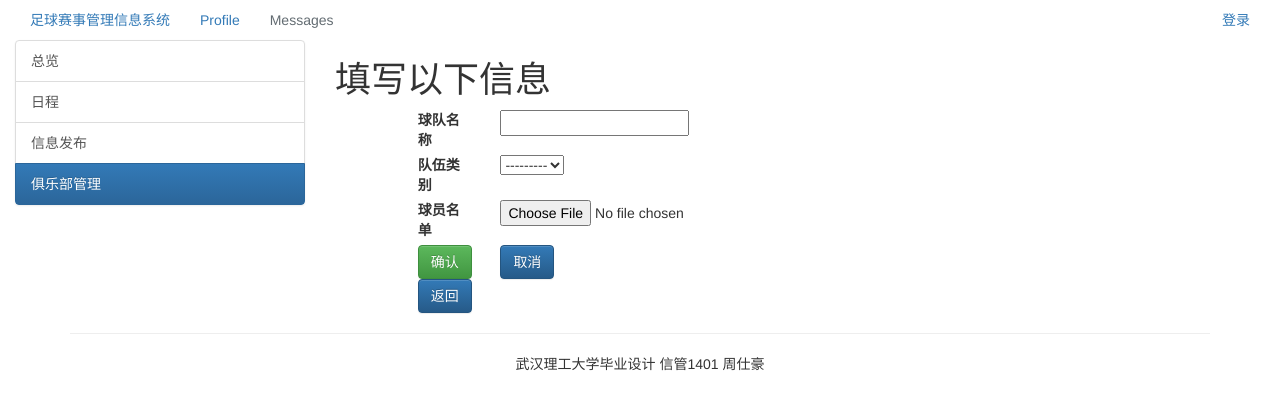
After one commit to zhoushh/ChampionshipManagementSys, a Django app: page /org/club_operate/1/add_team in a window 1280 px wide. The commit adds this page. Shown: the top 410 px of the page. Run offline with Django 3.2, Linux system fonts and the light colour scheme; some libraries are stand-ins or nearby versions.

Commit message:
daily update 0605 nigh 上传文件凉了

```diff
--- a/ChampionshipManagementSys/urls.py
+++ b/ChampionshipManagementSys/urls.py
@@ -27,6 +27,6 @@ urlpatterns = [
 	path('org/', include('orgnisation.urls', namespace='org')),
 	#path('chs/', include('championship.urls', namespace='chs'))
 	path('article/', include('article.urls', namespace='article')),
-	re_path(r'^gfile/(?P<path>.*)', serve, {"document_root": MEDIA_ROOT}),
+	re_path(r'^gfile/(?P<path>.*)', serve, {"document_root": MEDIA_ROOT}, name='down'),
 
 ]
--- a/championship/models.py
+++ b/championship/models.py
@@ -25,8 +25,9 @@ class Championship(models.Model):
 	orgBy = models.ForeignKey(Orgnisation, verbose_name='承办组织', on_delete=models.SET_NULL, null=True, blank=True)
 	startTime = models.DateField('开始日期', null=True)
 	endTime = models.DateField('结束日期', null=True)
-	rank_for_league = models.FileField(upload_to='Championship/League', null=True)
-	rank_for_cup = models.FileField(upload_to='championship/cup', null=True)
+	rank_for_league = models.FileField(upload_to='Championship/league', null=True)
+	rank_for_cup = models.FileField(upload_to='Championship/cup', null=True)
+	timetable = models.FileField(upload_to='Championship/timetable', null=True)
 
 	def __str__(self):
 		return self.chsName
--- a/championship/views.py
+++ b/championship/views.py
@@ -4,7 +4,7 @@ from championship.forms import AddChsForm
 # Create your views here.
 
 
-
+#改至orgnisation.models中实现
 # def chs_add(request):
 # 	if request.method == 'GET':
 # 		add_chs_form = AddChsForm()
--- a/orgnisation/forms.py
+++ b/orgnisation/forms.py
@@ -2,8 +2,15 @@ from .models import Orgnisation
 from championship.models import Team
 from django import forms
 
-class team_member_management(forms.ModelForm):
+class TeamMemberManagement(forms.ModelForm):
 
 	class Meta:
 		model = Team
 		fields = ('playerList',)
+
+
+class AddTeamForm(forms.ModelForm):
+
+	class Meta:
+		model = Team
+		fields = ('teamType', 'teamName', 'playerList', 'belongTo', )
--- a/orgnisation/urls.py
+++ b/orgnisation/urls.py
@@ -12,5 +12,6 @@ urlpatterns = [
 	path("create_article/", org_create_article, name='org_create_article'),
 	path("club_index/", views.org_club_index, name='org_club_index'),
 	path("club_operate/<org_id>", views.club_operate, name='org_club_operate'),
-	path("club_operate/<org_id>/player_list/<team_id>", views.club_team_list_operate, name='team_player_list_op')
+	path("club_operate/<org_id>/player_list/<team_id>", views.club_team_list_operate, name='team_player_list_op'),
+	path("club_operate/<org_id>/add_team", views.club_add_team, name='club_add_team'),
 ]
--- a/orgnisation/views.py
+++ b/orgnisation/views.py
@@ -1,7 +1,7 @@
 from django.http import HttpResponse
 from django.shortcuts import render
 from championship.forms import AddChsForm
-from .forms import team_member_management
+from .forms import TeamMemberManagement, AddTeamForm
 from .models import Orgnisation
 from championship.models import Team
 import csv
@@ -53,11 +53,11 @@ def club_operate(request, org_id):
 
 def club_team_list_operate(request, org_id, team_id):
 	if request.method == 'GET':
-		player_list_form = team_member_management()
+		player_list_form = TeamMemberManagement()
 		team_to_check = Team.objects.get(pk=team_id)
 		return render(request, 'org_club/team_operate.html', {'player_list_form': player_list_form, 'team_selected': team_to_check})
 	if request.method == 'POST':
-		player_list_form = team_member_management(request.POST)
+		player_list_form = TeamMemberManagement(request.POST)
 		team_to_check = Team.objects.get(pk=team_id)
 		org_club = Orgnisation.objects.get(pk=org_id)
 		if team_to_check.belongTo == org_club.id:
@@ -68,3 +68,18 @@ def club_team_list_operate(request, org_id, team_id):
 				return HttpResponse('error')
 		else:
 			return HttpResponse('club and team do not match. ')
+
+
+def club_add_team(request, org_id):
+	if request.method == 'GET':
+		add_team_form = AddTeamForm()
+		return render(request, 'org_club/club_add_team.html', {'add_team_form': add_team_form})
+	if request.method == 'POST':
+		add_team_form = AddTeamForm(request.POST or None, request.FILES or None)
+		add_team_form.belongTo = Orgnisation.objects.get(pk=org_id)
+		if add_team_form.is_valid():
+			add_team_form.save()
+			print('team added')
+			return HttpResponse('success')
+		else:
+			return HttpResponse('error')
--- /dev/null
+++ b/templates/org_club/club_add_team.html
@@ -0,0 +1,88 @@
+{% extends 'base.html' %}
+{% load staticfiles %}
+{% block title %}足球赛事管理信息系统{% endblock %}
+
+{% block content %}
+	<div class="row">
+		<div class="col-md-3">
+			<div class="list-group">
+				<a href="#" class="list-group-item list-group-item-action">总览</a>
+				<a href='/' class="list-group-item list-group-item-action" style="text-decoration-line: none">
+					日程
+				</a>
+				<a href="{% url 'org:org_create_article' %}" class="list-group-item list-group-item-action">
+					信息发布
+				</a>
+				<a href="#" class="list-group-item list-group-item-action active" style="text-decoration-line: none">
+					俱乐部管理
+				</a>
+			</div>
+		</div>
+		<form role="form" action="{% url 'org:club_add_team' user.userInOrg.id %}" method="post">{% csrf_token %}
+			<div class="col-md-9">
+				<h1>填写以下信息</h1>
+				<div class="row">
+					<div class="col-md-3">
+					</div>
+					<div class="col-md-3">
+						<label for="{{ add_team_form.teamName.id_for_label }}">球队名称</label>
+					</div>
+					<div class="col-md-3">
+						{{ add_team_form.teamName }}
+					</div>
+					<div class="col-md-3"></div>
+				</div>
+				<div class="row">
+					<div class="col-md-3">
+					</div>
+					<div class="col-md-3">
+						<label for="{{ add_team_form.teamType.id_for_label }}">队伍类别</label>
+					</div>
+					<div class="col-md-3">
+
+						{{ add_team_form.teamType }}
+						<div class="col-md-3"></div>
+					</div>
+				</div>
+				<div class="row">
+					<div class="col-md-3">
+					</div>
+					<div class="col-md-3">
+						<label for="{{ add_team_form.playerList.id_for_label }}">球员名单</label>
+					</div>
+					<div class="col-md-3">
+						{{ add_team_form.playerList }}
+					</div>
+					<div class="col-md-3"></div>
+				</div>
+
+
+				<div class="row">
+					<div class="col-md-3">
+					</div>
+					<div class="col-md-3">
+
+						<button type="submit" class="btn btn-success">
+							确认
+						</button>
+					</div>
+					<div class="col-md-3">
+
+						<button type="button" class="btn btn-primary">
+							取消
+						</button>
+					</div>
+					<div class="col-md-3"></div>
+				</div>
+				<div class="row">
+					<div class="col-md-3"></div>
+					<div class="col-md-9">
+						<a class="btn btn-primary" href="{% url 'org:org_club_operate' user.userInOrg.id %}">返回</a>
+					</div>
+				</div>
+			</div>
+		</form>
+	</div>
+
+	</div>
+{% endblock %}
```
Also changed, not shown: templates/org_club/club_operate.html (+2 -5 lines), templates/org_club/team_operate.html (+12 -4 lines), championship/migrations/0006_auto_20180605_2223.py (added), championship/migrations/0007_championship_timetable.py (added), templates/championship/add_chs.html (indentation only).
